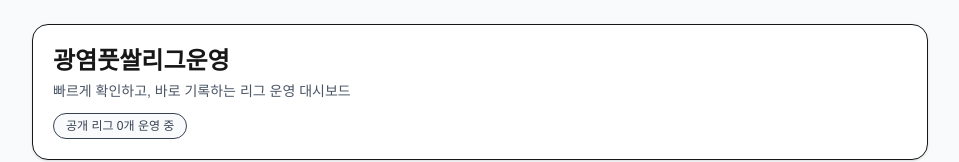
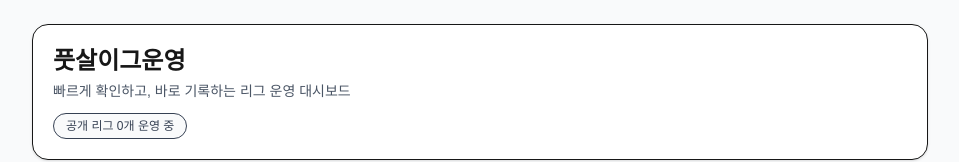
Before and after one commit to JongtaekChoi/quick-scoreboard, a Next.js app: page / in a window 1280 px wide. Shown: the top 162 px of the page, without its empty margins (160-1119 px from the left). Built offline with nearby package versions, Linux system fonts and the light colour scheme; no server answers; the database is empty.

Commit message:
chore(branding): rename app title to 풋살이그운영

```diff
--- a/src/app/layout.tsx
+++ b/src/app/layout.tsx
@@ -16,11 +16,11 @@ const geistMono = Geist_Mono({
 export const metadata: Metadata = {
   metadataBase: new URL('https://quick-scoreboard.vercel.app'),
   title: {
-    default: '광염풋쌀리그운영',
-    template: '%s | 광염풋쌀리그운영',
+    default: '풋살이그운영',
+    template: '%s | 풋살이그운영',
   },
   description: '리그 경기 기록을 빠르게 입력하고 공유하는 풋살 스코어보드',
-  applicationName: '광염풋쌀리그운영',
+  applicationName: '풋살이그운영',
   keywords: ['풋살', '스코어보드', '리그 기록', '경기 기록', '광염'],
   icons: {
     icon: [{ url: '/icon.svg', type: 'image/svg+xml' }, { url: '/favicon.ico' }],
@@ -28,15 +28,15 @@ export const metadata: Metadata = {
     apple: [{ url: '/icon.svg' }],
   },
   openGraph: {
-    title: '광염풋쌀리그운영',
+    title: '풋살이그운영',
     description: '리그 경기 기록을 빠르게 입력하고 공유하는 풋살 스코어보드',
-    siteName: '광염풋쌀리그운영',
+    siteName: '풋살이그운영',
     type: 'website',
     locale: 'ko_KR',
   },
   twitter: {
     card: 'summary',
-    title: '광염풋쌀리그운영',
+    title: '풋살이그운영',
     description: '리그 경기 기록을 빠르게 입력하고 공유하는 풋살 스코어보드',
   },
 };
--- a/src/app/page.tsx
+++ b/src/app/page.tsx
@@ -86,7 +86,7 @@ export default async function Home() {
     <main className="min-h-screen bg-gray-50 p-4 pb-24 md:p-6">
       <section className="mx-auto max-w-4xl space-y-4">
         <header className="rounded-2xl border bg-white p-4 md:p-5 shadow-sm">
-          <h1 className="text-2xl font-semibold">광염풋쌀리그운영</h1>
+          <h1 className="text-2xl font-semibold">풋살이그운영</h1>
           <p className="mt-1 text-sm text-gray-600">빠르게 확인하고, 바로 기록하는 리그 운영 대시보드</p>
           <div className="mt-3 inline-flex rounded-full border bg-gray-50 px-3 py-1 text-xs font-medium text-gray-700">
             공개 리그 {publicChannels.length}개 운영 중
```
